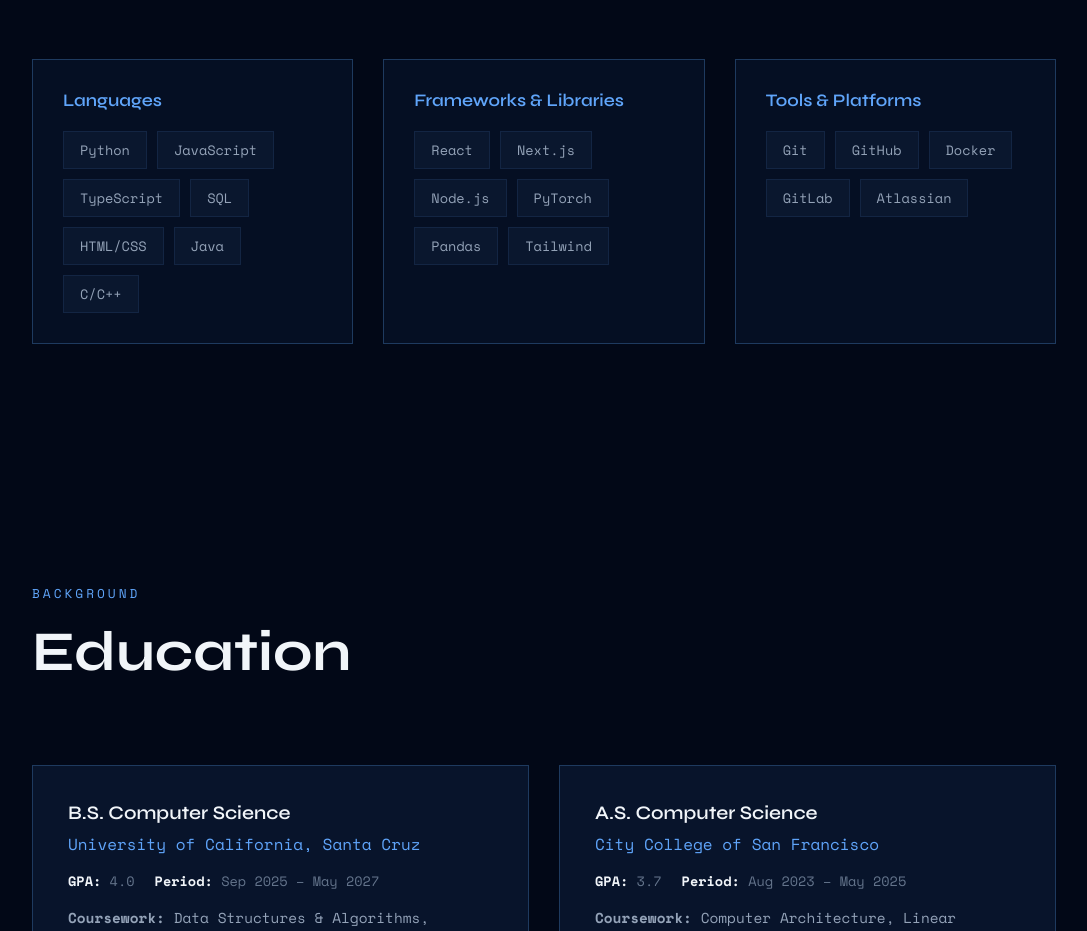
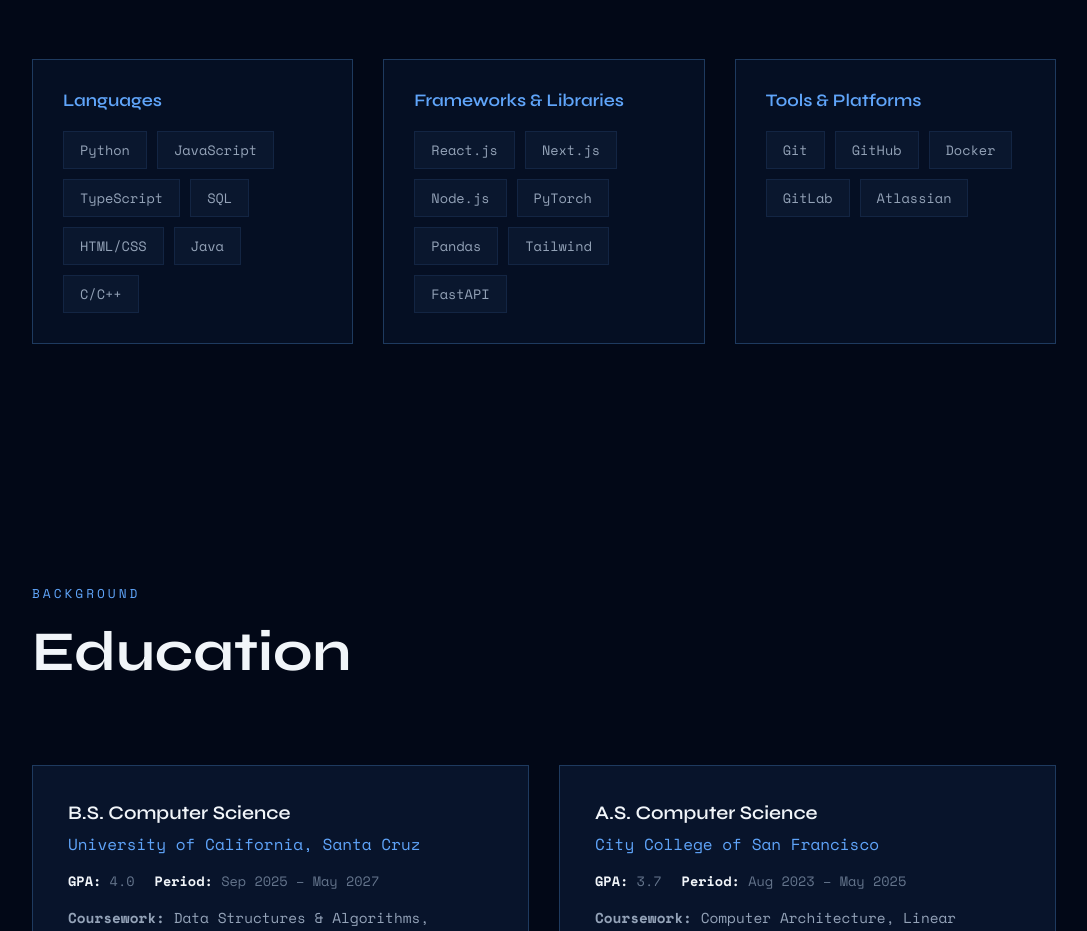
Before and after one commit to stepm01/Portfolio, a React (Create React App) app: page / in a window 1280 px wide. Shown: the part 3020-3951 px from the top of the page, without its empty margins (96-1183 px from the left). Built offline with nearby package versions, Linux system fonts and the light colour scheme.

Commit message:
Making CV corrections

```diff
--- a/src/App.js
+++ b/src/App.js
@@ -1,7 +1,7 @@
 import React, { useState, useEffect, useRef } from 'react';
 
 // CV file path - Place your CV in the public folder as: public/Stepan_Muradkhanyan.pdf
-const CV_PATH = '/Stepan_Muradkhanyan.pdf';
+const CV_PATH = '/Stepan Muradkhanyan.pdf';
 
 function App() {
   const [isModalOpen, setIsModalOpen] = useState(false);
@@ -294,7 +294,7 @@
           <div className="skill-category reveal" ref={addToRefs}>
             <h3>Frameworks & Libraries</h3>
             <div className="skill-list">
-              {['React', 'Next.js', 'Node.js', 'PyTorch', 'Pandas', 'Tailwind'].map((skill) => (
+              {['React.js', 'Next.js', 'Node.js', 'PyTorch', 'Pandas', 'Tailwind', 'FastAPI'].map((skill) => (
                 <span
                   key={skill}
                   className="skill-item"
```
Also changed, not shown: 2 other files (tests, documents, lock files or other folders).
